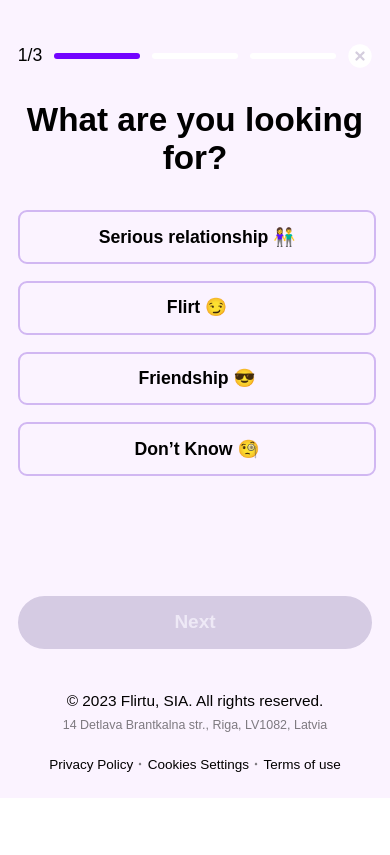
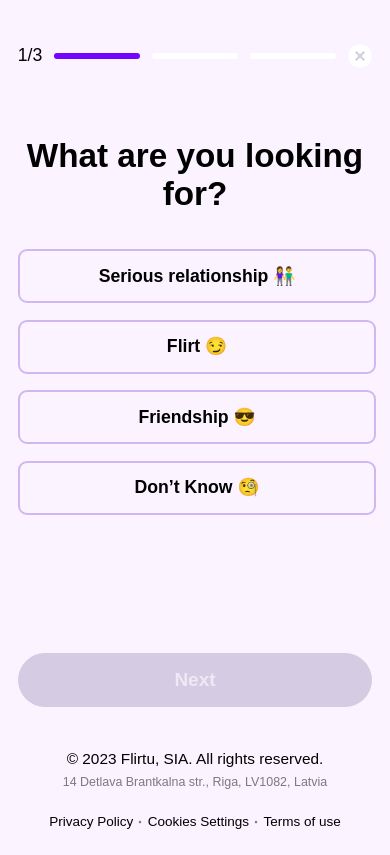
Before and after one commit to webDevT/quiz, a website: page app/q1.html in a window 390 px wide. Shown: the part 52-907 px from the top of the page. Before the commit the page ends 850 px from the top, so only its background shows below. Drawn offline with nearby package versions, Linux system fonts and the light colour scheme; a web font is replaced by a local one.

Commit message:
fix button position

```diff
--- a/app/q1.html
+++ b/app/q1.html
@@ -38,7 +38,8 @@
 
 <div class="quize-content">
 	<div class="container">
-		<div class="quize-title">
+		<div class="wr">
+			<div class="quize-title">
 			What are you looking for?
 		</div>
 
@@ -62,6 +63,8 @@
 
 
 		</div>
+		</div>
+
 
 
 		<a href="q2.html" class="next-btn">
--- a/app/sass/_media.sass
+++ b/app/sass/_media.sass
@@ -117,13 +117,13 @@
 		margin-bottom: 8.533vw
 	.quize-title
 		font-size: 8.533vw
-		margin-bottom: 8.533vw
+		margin-bottom: 0
 	.quize-btn
 		font-size: 4.533vw
 		height: 12.800vw
 		margin-bottom: 4.267vw
 	.next-btn
-		margin-top: 30.667vw
+		margin-top: 20vw
 		margin-bottom: 11.200vw
 		font-size: 4.880vw
 		height: 13.600vw
@@ -143,6 +143,20 @@
 		background-size: 24vw
 	.matches-list
 		width: 100%
+	.quize-content
+		.container
+			height: calc(100vh - 50vw)
+			display: flex
+			flex-direction: column
+			justify-content: space-between
+		.next-btn
+			margin-top: 0
+	.quize-title
+		min-height: 38vw
+		display: flex
+		align-items: center
+	.quize-content-bg .container
+		height: auto
 
 
 
--- a/app/sass/style.sass
+++ b/app/sass/style.sass
@@ -283,4 +283,6 @@ p
     margin-top: -40px
 
 
+
+
 @import "media"
```
Also changed, not shown: app/q2.html (+4 -1 lines), app/q3.html (+4 -1 lines), docs/q1.html (+4 -1 lines), docs/q2.html (+4 -1 lines), docs/q3.html (+4 -1 lines), app/css/style.min.css, docs/css/style.min.css.
